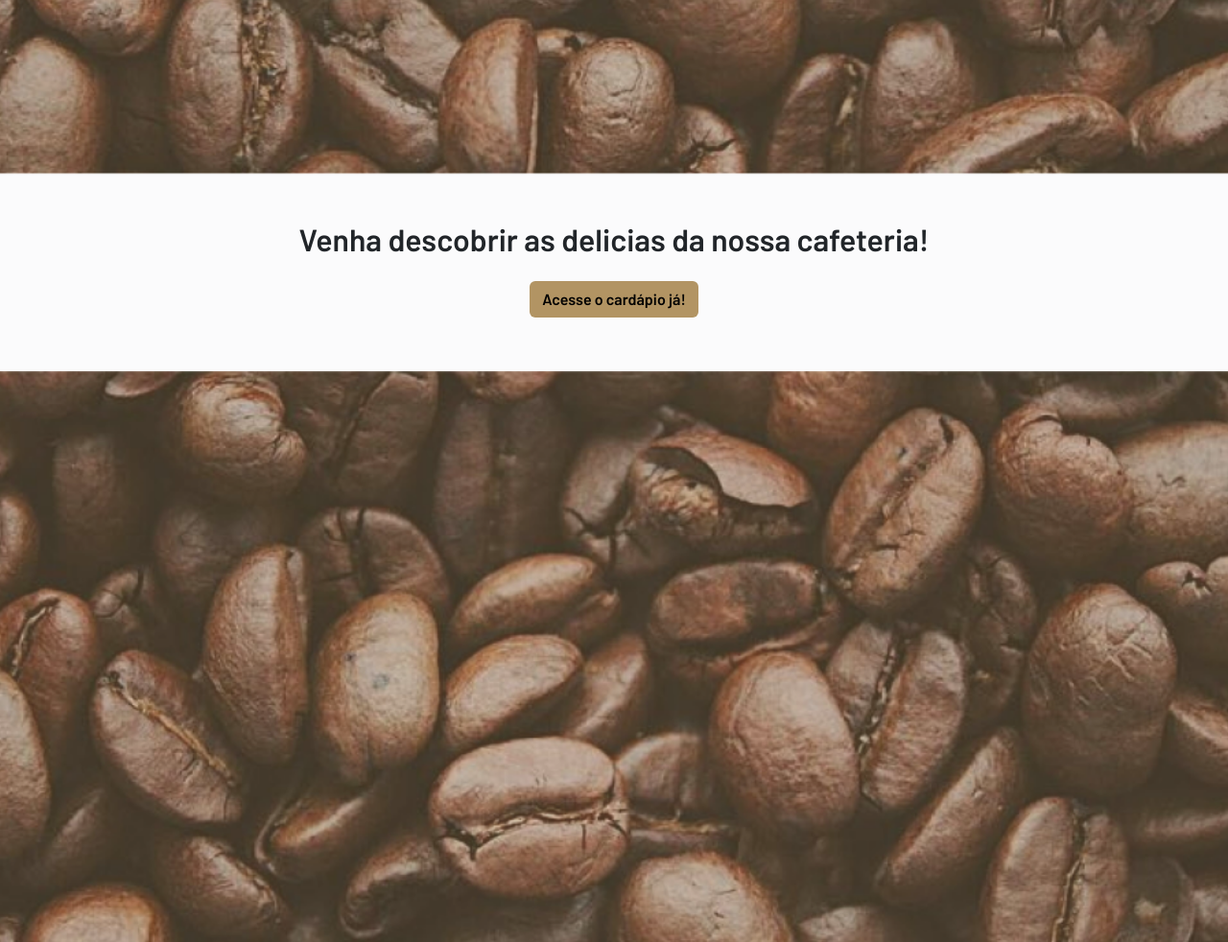
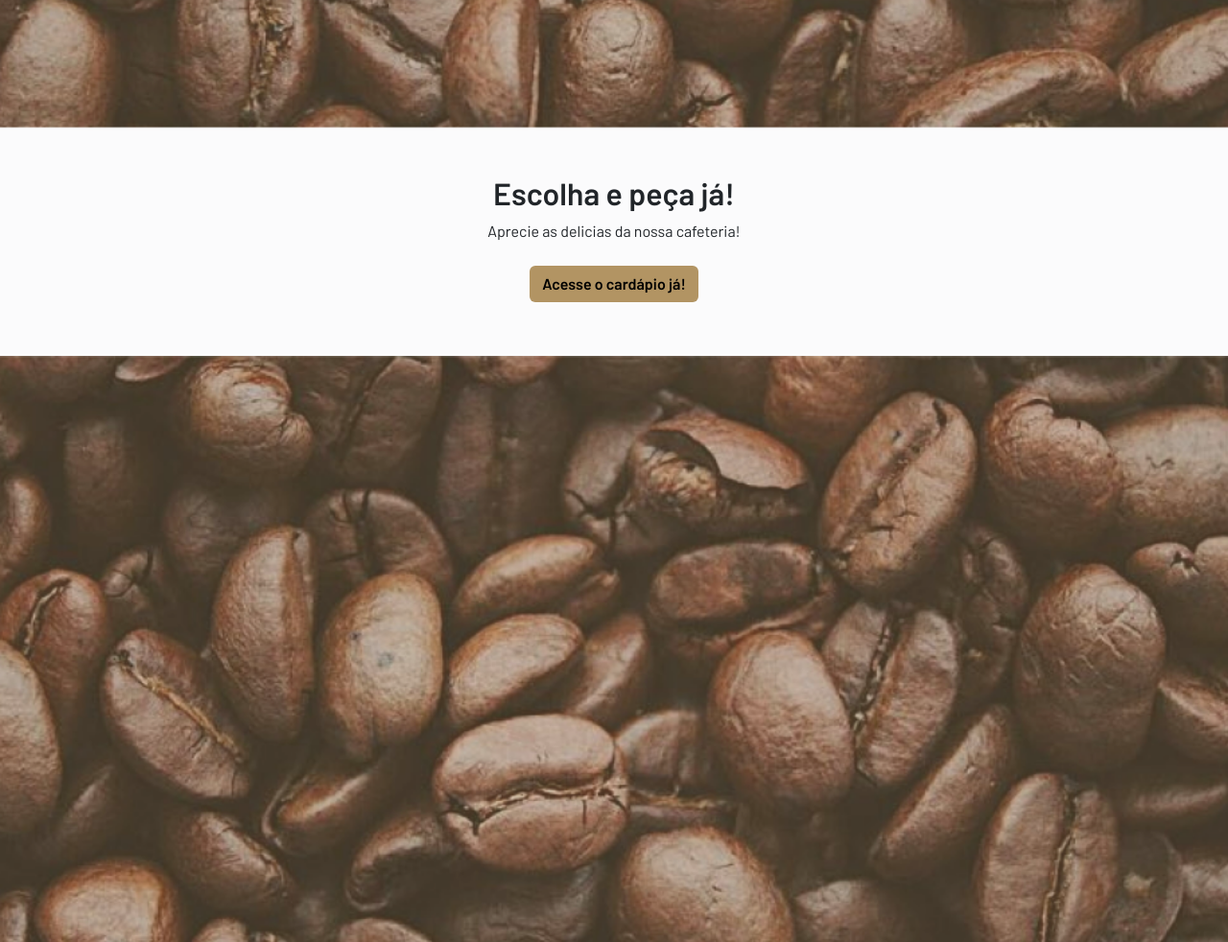
Before and after one commit to matheusmalena/landing-page_cafeteria, a plain HTML site: page index.html in a window 1280 px wide. Shown: the part 3660-4642 px from the top of the page at 96% size. Drawn offline with nearby package versions, Linux system fonts and the light colour scheme.

Commit message:
update cardapio

```diff
--- a/estilos.css
+++ b/estilos.css
@@ -25,7 +25,7 @@ input[type="checkbox"]:focus {
 
 .banners {
   width: 100%;
-  height: 100vh;
+  height: 98vh;
   background-repeat: no-repeat;
   background-size: cover;
   background-position: center;
@@ -42,15 +42,6 @@ input[type="checkbox"]:focus {
 
 .banner-3{
   background-image: url(./assets/banner-3.png);
-}
-
-.banners {
-  height: 100vh;
-  width: 100%;
-  background-repeat: no-repeat;
-  background-size: cover;
-  background-position: center;
-  background-attachment: fixed;
 }
 
 .banners-titulo {
@@ -85,3 +76,13 @@ a{
   text-decoration: none;
   color: black;
 }
+
+.nav-link {
+  cursor: pointer;
+  text-decoration: none;
+}
+
+.form-check-label .form-check-input {
+  cursor: pointer;
+  text-decoration: none;
+}
--- a/index.html
+++ b/index.html
@@ -194,8 +194,9 @@
     </section>
 
     <section id="cardapio" class="d-flex flex-column justify-content-center">
-      <div class="banners-titulo bg-body-secondary text-center py-5">
-        <h2 class="fw-bold">Venha descobrir as delicias da nossa cafeteria!</h2>
+      <div class="banners-titulo bg-body-secondary text-center py-5 ">
+        <h2 class="fw-bold">Escolha e peça já!</h2>
+        <p class="m-2 ">Aprecie as delicias da nossa cafeteria!</p>
         <a href="./cardapio.html"> <h2 class="btn btn-cardapio botao-padrao w-20 fw-bold mt-3">Acesse o cardápio já!</h2></a>
       </div>
     </section>
```
